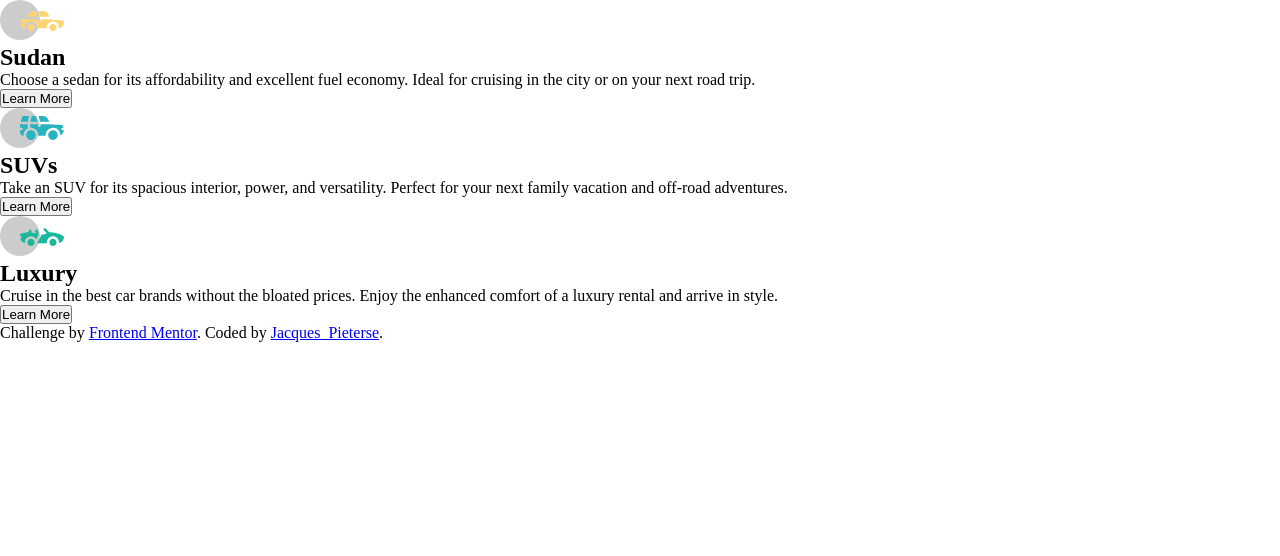
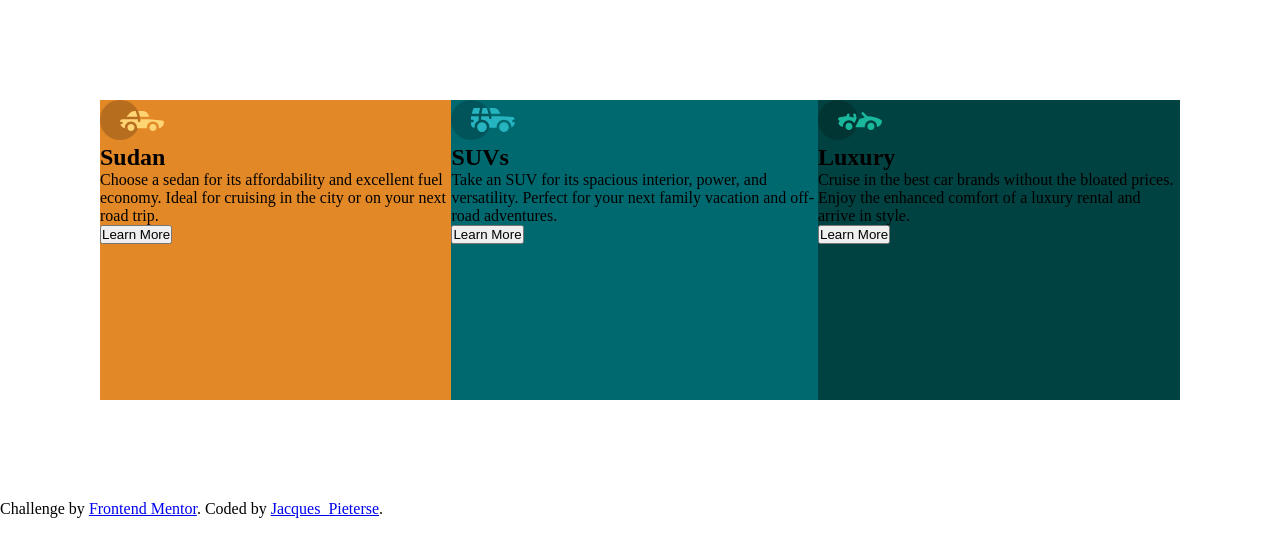
Before and after one commit to JacquesPieterse7/3-column-preview-card-, a plain HTML site: page index.html in a window 1280 px wide. Drawn offline with Linux system fonts and the light colour scheme.

Commit message:
first commit

```diff
--- a/style.css
+++ b/style.css
@@ -12,3 +12,22 @@
     --Transparent-white: hsla(0, 0%, 100%, 0.75);
     --Very-light-gray: hsl(0, 0%, 95%);
 }
+
+.main_container {
+    display: flex;
+    margin: 100px;
+    height: 300px;
+
+}
+
+.sedan_container {
+    background-color: var(--Bright-orange);
+}
+
+.suv_container {
+    background-color: var(--Dark-cyan);
+}
+
+.luxury_container {
+    background-color: var(--Very-dark-cyan)
+}
```
